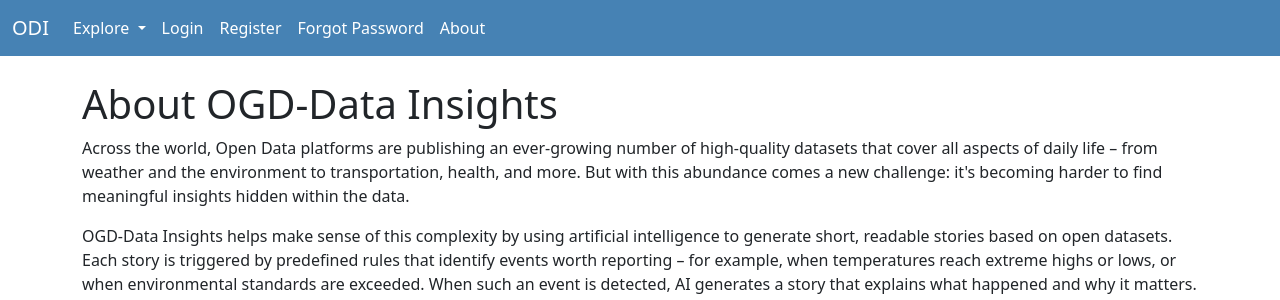
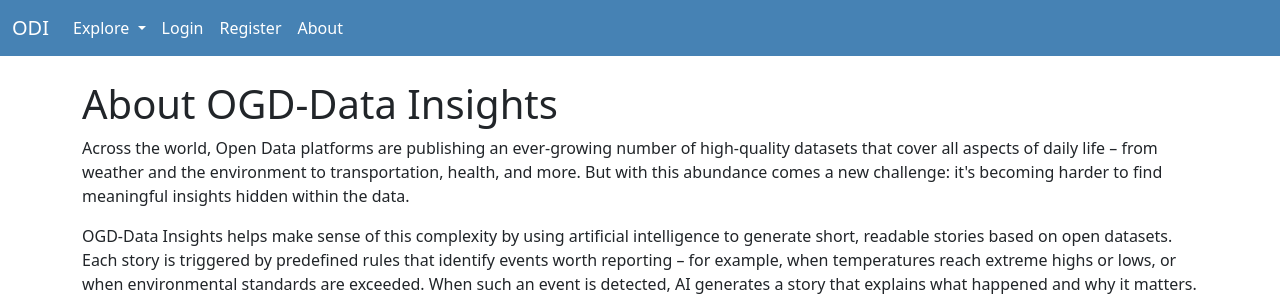
Before and after one commit to lcalmbach/open-data-insights, a Django app: page /about/ in a window 1280 px wide. Shown: the top 300 px of the page. Run offline with Django 4.2, Linux system fonts and the light colour scheme.

Commit message:
fixed some typos in the code

```diff
--- a/reports/forms.py
+++ b/reports/forms.py
@@ -5,7 +5,7 @@ from crispy_forms.layout import Submit
 
 class StoryRatingForm(forms.Form):
     rating = forms.IntegerField(min_value=1, max_value=5, label="Sterne")
-    rating_text = forms.CharField(widget=forms.Textarea, required=False, label="Dein Feedback")
+    rating_text = forms.CharField(widget=forms.Textarea, required=False, label="Your Feedback (optional)")
 
     def __init__(self, *args, **kwargs):
         super().__init__(*args, **kwargs)
--- a/templates/navbar.html
+++ b/templates/navbar.html
@@ -32,9 +32,6 @@
         <li class="nav-item">
           <a class="nav-link" text-white href="{% url 'account:register' %}">Register</a>
         </li>
-        <li class="nav-item">
-          <a class="nav-link" text-white href="{% url 'account:password_reset' %}">Forgot Password</a>
-        </li>
         {% endif %}
         <li class="nav-item">
           <a class="nav-link" text-white href="{% url 'about' %}">About</a>
--- a/templates/reports/story_rating.html
+++ b/templates/reports/story_rating.html
@@ -1,7 +1,7 @@
 {% extends "base.html" %}
 {% load crispy_forms_tags %}
 
-{% block title %}Rate this Story{% endblock %}
+{% block title %}Rate this insight{% endblock %}
 
 {% block content %}
   <div class="container">
```
Also changed, not shown: templates/home.html (+3 -5 lines), 1 other file.
